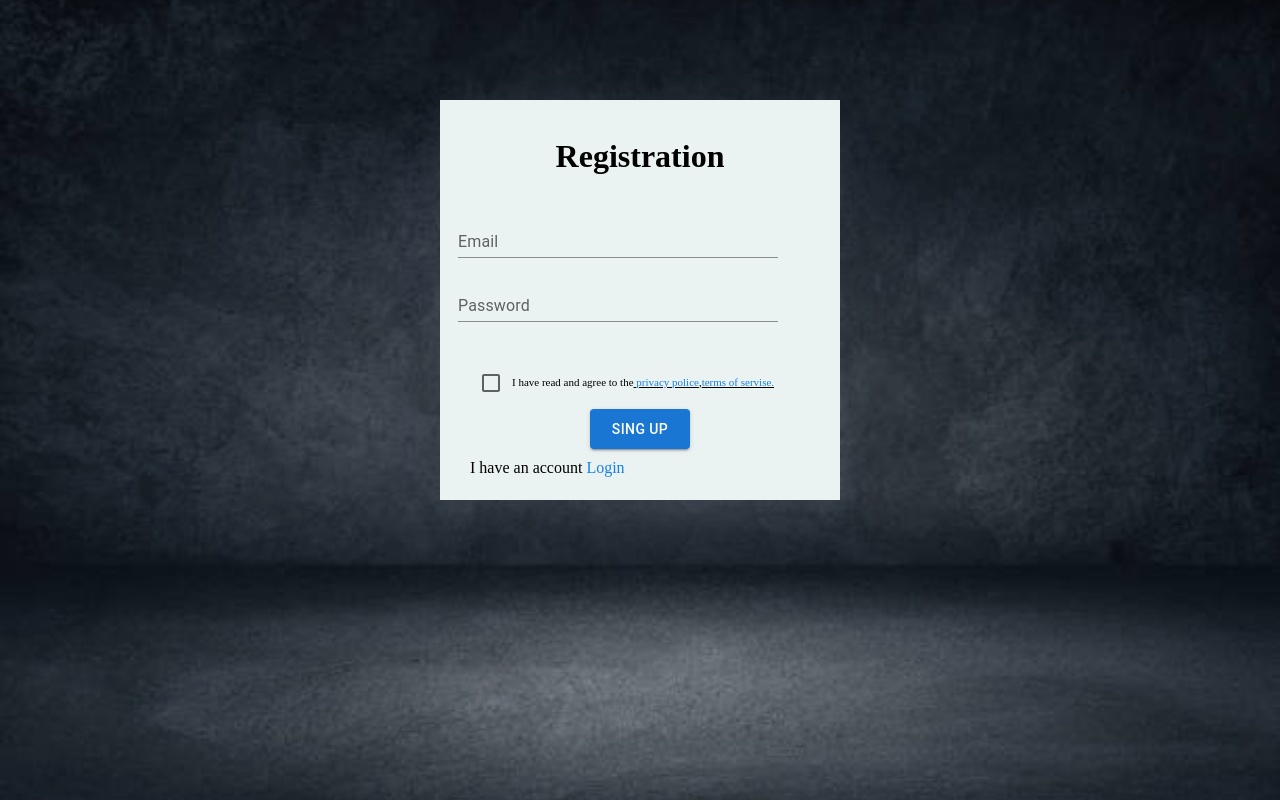
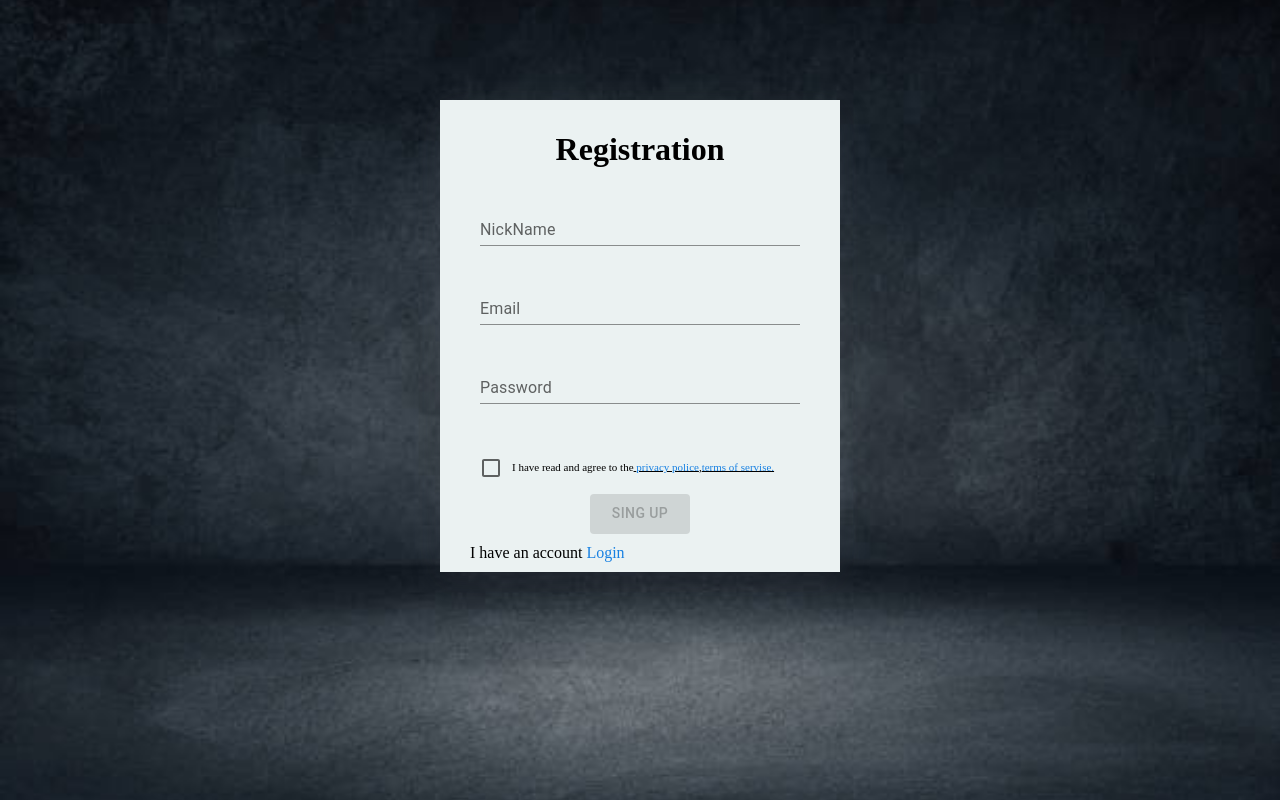
Before and after one commit to mryevhenii07/gitonline, a React (Create React App) app: page /register in a window 1280 px wide. Built offline with nearby package versions, Linux system fonts and the light colour scheme; no server answers.

Commit message:
validation form

```diff
--- a/src/components/Genres/Genres.jsx
+++ b/src/components/Genres/Genres.jsx
@@ -4,7 +4,7 @@ import s from './Genres.module.css';
 
 const Genres = () => {
   return (
-    <table>
+    <table className={s.wrap}>
       <tbody style={{ color: 'white' }}>
         <tr className={s.tr}>
           <td>WESTERN</td>
--- a/src/components/Genres/Genres.module.css
+++ b/src/components/Genres/Genres.module.css
@@ -1,4 +1,9 @@
+.wrap
+{margin-top: -2px;
+margin-bottom: -2px;}
+
 .tr{
+
     width: 1200px;
     display: flex;
     justify-content: space-between;
--- a/src/components/LoginForm.jsx
+++ b/src/components/LoginForm.jsx
@@ -26,9 +26,9 @@ const Form = () => {
   const {
     register,
     handleSubmit,
-    watch,
-    formState: { errors },
-  } = useForm();
+    reset,
+    formState: { errors, isValid },
+  } = useForm({ mode: 'onBlur' });
   const onSubmit = ({ email, password }) => {
     const auth = getAuth();
     signInWithEmailAndPassword(auth, email, password)
@@ -44,12 +44,10 @@ const Form = () => {
         navigate('/');
       })
       .catch(console.error);
+    reset();
   };
 
-  // console.log(watch('example'));
-
   return (
-    // <form onSubmit={handleSubmit(onSubmit)} className={s.form}>
     <Box
       onSubmit={handleSubmit(onSubmit)}
       className={s.form}
@@ -62,23 +60,47 @@ const Form = () => {
     >
       <h1 className={s.title}>Login</h1>
       <div>
+        <label htmlFor="" className={s.label}>
           <TextField
-          {...register('email', { required: true })}
+            {...register('email', {
+              required: 'Required field',
+              minLength: { value: 7, message: ' Minimum 7 characters' },
+              maxLength: { value: 26, message: 'Maximum 26 characters' },
+              pattern: {
+                value: /^[A-Z0-9._%+-]+@[A-Z0-9.-]+\.[A-Z]{2,}$/i,
+                message: 'Invalid email address',
+              },
+            })}
             type="text"
             id="standard-helperText"
             label="Email"
-          // defaultValue="Default Value"
-          // helperText="Some important text"
             variant="standard"
           />
+          <div className={s.wrapError}>
+            {errors?.email && (
+              <p className={s.error}>{errors?.email?.message || 'Error!'}</p>
+            )}
+          </div>
+        </label>
+        <label htmlFor="">
           <TextField
-          {...register('password', { required: true })}
+            {...register('password', {
+              required: 'Required field',
+              minLength: { value: 5, message: 'Minimum 5 characters' },
+              maxLength: { value: 20, message: 'Maximum 20  characters' },
+            })}
             id="standard-password-input"
             label="Password"
             type="password"
             autoComplete="current-password"
             variant="standard"
           />
+          <div className={s.wrapError}>
+            {errors?.password && (
+              <p className={s.error}>{errors?.password?.message || 'Error!'}</p>
+            )}
+          </div>
+        </label>
       </div>
       <div className={s.wrapCheckButtonReg}>
         <div className={s.checkbox}>
@@ -98,7 +120,7 @@ const Form = () => {
         </div>
 
         <Stack spacing={2} direction="row" className={s.wrapBtn}>
-          <Button type="submit" variant="contained">
+          <Button type="submit" variant="contained" disabled={!isValid}>
             Sing In
           </Button>
         </Stack>
@@ -113,98 +135,3 @@ const Form = () => {
   );
 };
 export default Form;
-// // import React from 'react';
-// import { useForm } from 'react-hook-form';
-// import { useDispatch } from 'react-redux';
-// import { useNavigate } from 'react-router-dom';
-// import { getAuth, signInWithEmailAndPassword } from 'firebase/auth';
-
-// import { setUser } from '../store/slices/userSlice';
-// import s from './LoginForm/LoginForm.module.css';
-
-// import * as React from 'react';
-// import Stack from '@mui/material/Stack';
-// import Button from '@mui/material/Button';
-
-// import Box from '@mui/material/Box';
-// import TextField from '@mui/material/TextField';
-
-// const Form = () => {
-//   let navigate = useNavigate();
-//   const dispatch = useDispatch();
-
-//   const {
-//     register,
-//     handleSubmit,
-//     watch,
-//     formState: { errors },
-//   } = useForm();
-//   const onSubmit = ({ email, password }) => {
-//     console.log(email);
-//     console.log(password);
-//     const auth = getAuth();
-//     signInWithEmailAndPassword(auth, email, password)
-//       .then(({ user }) => {
-//         console.log(user);
-//         dispatch(
-//           setUser({
-//             email: user.email,
-//             id: user.uid,
-//             token: user.accessToken,
-//           }),
-//         );
-//         navigate('/');
-//       })
-//       .catch(console.error);
-//   };
-
-//   // console.log(watch('example'));
-
-//   return (
-//     <form onSubmit={handleSubmit(onSubmit)} className={s.form}>
-//       <h1 className={s.title}>Login</h1>
-//       {/* <Box
-//         // onSubmit={handleSubmit(onSubmit)}
-//         className={s.form}
-//         component="form"
-//         sx={{
-//           '& .MuiTextField-root': { m: 1, width: '25ch' },
-//         }}
-//         noValidate
-//         autoComplete="off"
-//       >
-//         <div>
-//           <TextField
-//             {...register('email', { required: true })}
-//             type="text"
-//             id="standard-helperText"
-//             label="Email"
-//             // defaultValue="Default Value"
-//             // helperText="Some important text"
-//             variant="standard"
-//           />
-//           <TextField
-//             {...register('password', { required: true })}
-//             id="standard-password-input"
-//             label="Password"
-//             type="password"
-//             autoComplete="current-password"
-//             variant="standard"
-//           />
-//         </div>
-//       </Box> */}
-
-//       <input type="text" {...register('email', { required: true })} />
-
-//       <input type="password" {...register('password', { required: true })} />
-
-//       {/* <input type="submit" /> */}
-//       <Stack spacing={2} direction="row">
-//         <Button type="submit" variant="contained">
-//           Sing In
-//         </Button>
-//       </Stack>
-//     </form>
-//   );
-// };
-// export default Form;
--- a/src/components/Pages/MovieDetails/Comments/Comments.jsx
+++ b/src/components/Pages/MovieDetails/Comments/Comments.jsx
@@ -7,7 +7,7 @@ import imagesDefaultComment from '../../../../images/default-com.jpg';
 import { useAuth } from '../../../../hooks/use-auth';
 
 const Comments = () => {
-  const { email } = useAuth();
+  const { nickName } = useAuth();
 
   const [todoComment, setTodoComment] = useState([]);
   const [maxLetters, setMaxLetters] = useState(200);
@@ -59,9 +59,9 @@ const Comments = () => {
       </form>
 
       <ul>
-        {todoComment.map(({ name, text }) => (
-          <li className={s.todoWrap}>
-            <p className={s.name}>{email}</p>
+        {todoComment.map(({ name, text }, ind) => (
+          <li className={s.todoWrap} key={ind}>
+            <p className={s.name}>{nickName}</p>
             <div className={s.wrapImgText}>
               <img
                 className={s.img}
--- a/src/components/RegisterForm/RegisterForm.jsx
+++ b/src/components/RegisterForm/RegisterForm.jsx
@@ -26,30 +26,31 @@ const Form = () => {
   const {
     register,
     handleSubmit,
-    watch,
-    formState: { errors },
-  } = useForm();
-  const onSubmit = ({ email, password }) => {
+    reset,
+    formState: { errors, isValid },
+  } = useForm({ mode: 'onBlur' });
+  const onSubmit = ({ email, password, nickName }) => {
+    console.log(nickName);
     const auth = getAuth();
-    createUserWithEmailAndPassword(auth, email, password)
+    createUserWithEmailAndPassword(auth, email, password, nickName)
       .then(({ user }) => {
         console.log(user);
+        console.log(nickName);
         dispatch(
           setUser({
             email: user.email,
             id: user.uid,
             token: user.accessToken,
+            nickName: nickName,
           }),
         );
         navigate('/');
       })
       .catch(console.error);
+    reset();
   };
 
-  // console.log(watch('example'));
-
   return (
-    // <form onSubmit={handleSubmit(onSubmit)} className={s.form}>
     <Box
       onSubmit={handleSubmit(onSubmit)}
       className={s.form}
@@ -62,23 +63,65 @@ const Form = () => {
     >
       <h1 className={s.title}>Registration</h1>
       <div>
+        <label htmlFor="">
           <TextField
-          {...register('email', { required: true })}
+            {...register('nickName', {
+              required: 'Required field',
+              minLength: { value: 3, message: 'Minimum 3 characters' },
+              maxLength: { value: 10, message: 'Maximum 10 characters' },
+            })}
+            type="text"
+            id="standard-helperTexts"
+            label="NickName"
+            variant="standard"
+          />
+          <div className={s.wrapError}>
+            {errors?.nickName && (
+              <p className={s.error}>{errors?.nickName?.message || 'Error!'}</p>
+            )}
+          </div>
+        </label>
+        <label htmlFor="">
+          <TextField
+            {...register('email', {
+              required: 'Required field',
+              minLength: { value: 7, message: ' Minimum 7 characters' },
+              maxLength: { value: 26, message: 'Maximum 26 characters' },
+              pattern: {
+                value: /^[A-Z0-9._%+-]+@[A-Z0-9.-]+\.[A-Z]{2,}$/i,
+                message: 'Invalid email address',
+              },
+            })}
             type="text"
             id="standard-helperText"
             label="Email"
-          // defaultValue="Default Value"
-          // helperText="Some important text"
             variant="standard"
           />
+          <div className={s.wrapError}>
+            {errors?.email && (
+              <p className={s.error}>{errors?.email?.message || 'Error!'}</p>
+            )}
+          </div>
+        </label>
+        <label htmlFor="">
           <TextField
-          {...register('password', { required: true })}
+            {...register('password', {
+              required: 'Required field',
+              minLength: { value: 5, message: 'Minimum 5 characters' },
+              maxLength: { value: 20, message: 'Maximum 20 characters' },
+            })}
             id="standard-password-input"
             label="Password"
             type="password"
             autoComplete="current-password"
             variant="standard"
           />
+          <div className={s.wrapError}>
+            {errors?.password && (
+              <p className={s.error}>{errors?.password?.message || 'Error!'}</p>
+            )}
+          </div>
+        </label>
       </div>
       <div className={s.wrapCheckButtonReg}>
         <div className={s.checkbox}>
@@ -98,7 +141,7 @@ const Form = () => {
         </div>
 
         <Stack spacing={2} direction="row" className={s.wrapBtn}>
-          <Button type="submit" variant="contained">
+          <Button type="submit" variant="contained" disabled={!isValid}>
             Sing Up
           </Button>
         </Stack>
--- a/src/components/RegisterForm/RegisterForm.module.css
+++ b/src/components/RegisterForm/RegisterForm.module.css
@@ -6,7 +6,7 @@
     padding: 10px;
     margin: 100px auto;
     width: 400px;
-    height: 400px;
+    min-height: 400px;
     box-shadow: rgba(100, 100, 111, 0.2) 0px 7px 29px 0px;
     background-color: rgb(235, 242, 242);
 
@@ -25,3 +25,14 @@
 .wrapBtn{width: 100%; display: flex;justify-content: center;margin-top: 5px;}
 .wrapLinkRegister{margin-left: 20px;margin-top: 10px;}
 .registerLink{color: rgb(24, 129, 226);}
+
+
+
+.wrapError{
+    height: 20px;
+    width: 100%;
+    margin-top: -5px;
+}
+.error{
+    margin-left: 15px;
+    font-size: 12px;color: red;}
--- a/src/pages/TrendingDay/TrendingDay.module.css
+++ b/src/pages/TrendingDay/TrendingDay.module.css
@@ -1,7 +1,7 @@
 .item{
     width: 173px;
 margin-top: 3px;
-height: 268px;
+height: 265px;
     list-style: none;
     padding: 10px;
     background-color: #222222;
```
Also changed, not shown: src/components/Sidebar/SideBar.jsx (+1 -8 lines), src/components/Sidebar/SideBar.module.css (+11 -6 lines). Lines whose indentation alone changed are shown as unchanged.
